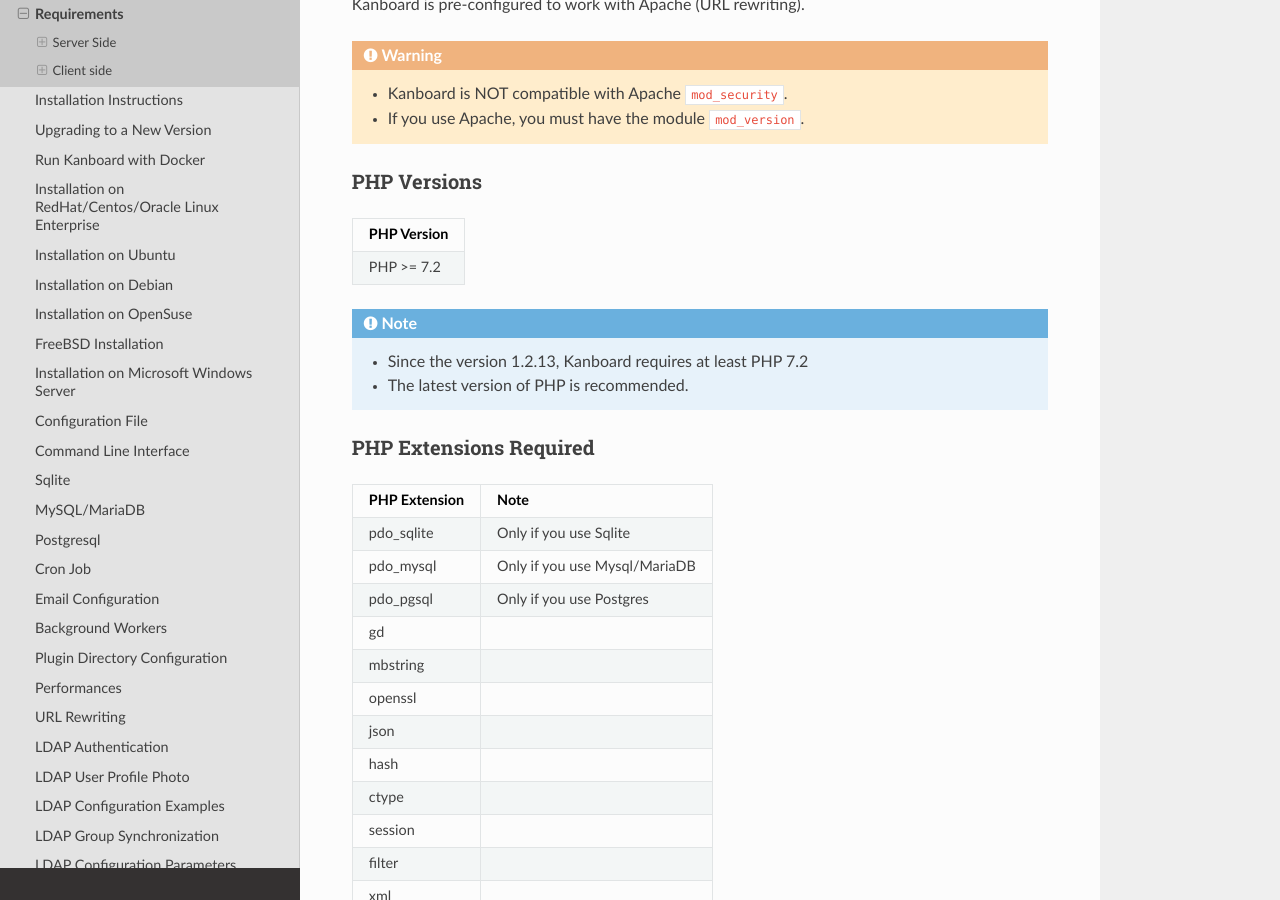
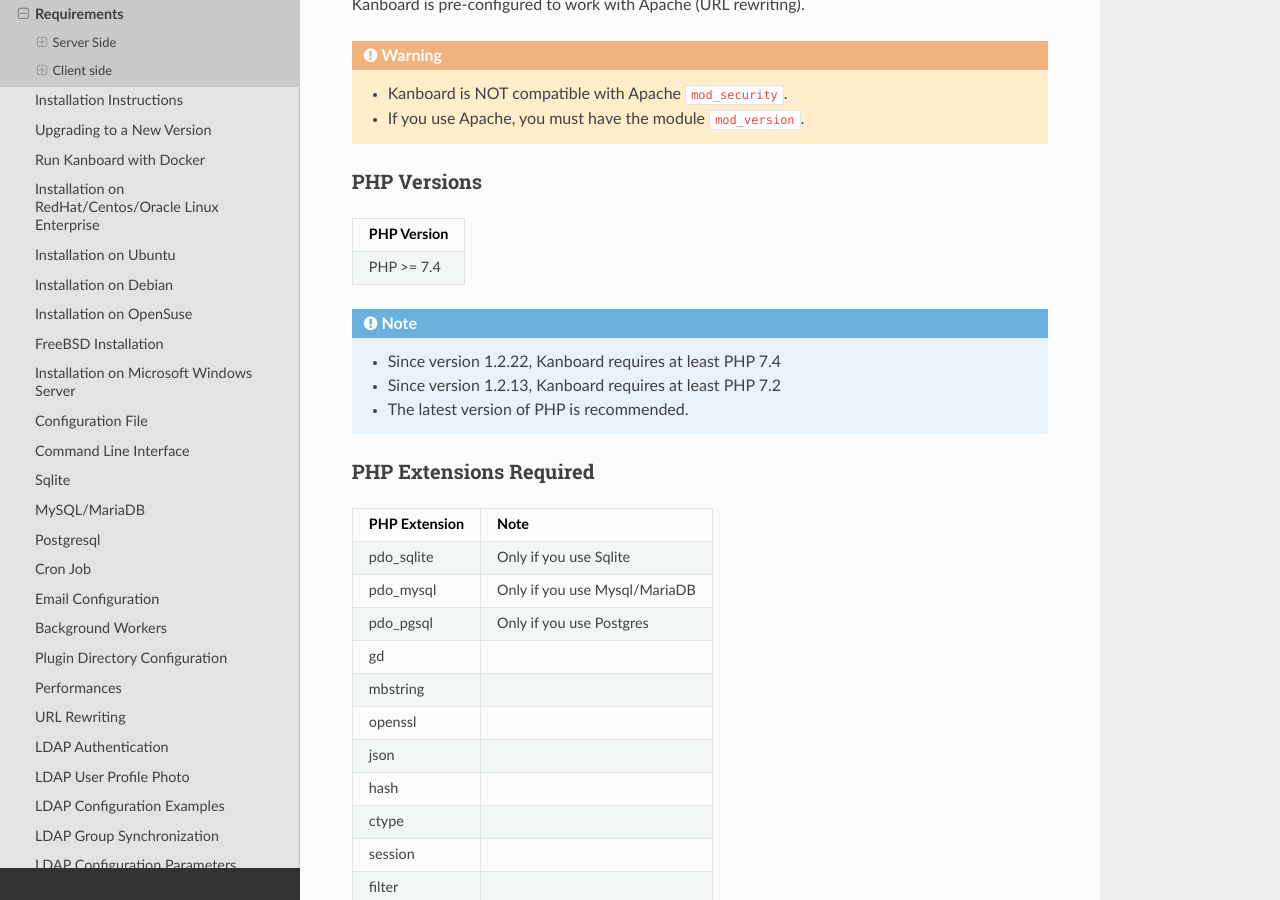
Before and after one commit to kanboard/documentation, a Sphinx documentation site: the page built from source/admin_guide/requirements.rst, in a window 1280 px wide and 900 px high, scrolled down 1440 px. Built offline with Sphinx 7.4.7 and the Read the Docs theme 2.0.0, drawn with Linux system fonts in a browser that asks for light colours.

Commit message:
Update requirements page

```diff
--- a/source/admin_guide/requirements.rst
+++ b/source/admin_guide/requirements.rst
@@ -87,12 +87,13 @@
 +--------------+
 | PHP Version  |
 +==============+
-| PHP >= 7.2   |
+| PHP >= 7.4   |
 +--------------+
 
 .. note::
 
-    - Since the version 1.2.13, Kanboard requires at least PHP 7.2
+    - Since version 1.2.22, Kanboard requires at least PHP 7.4
+    - Since version 1.2.13, Kanboard requires at least PHP 7.2
     - The latest version of PHP is recommended.
 
 PHP Extensions Required
```
